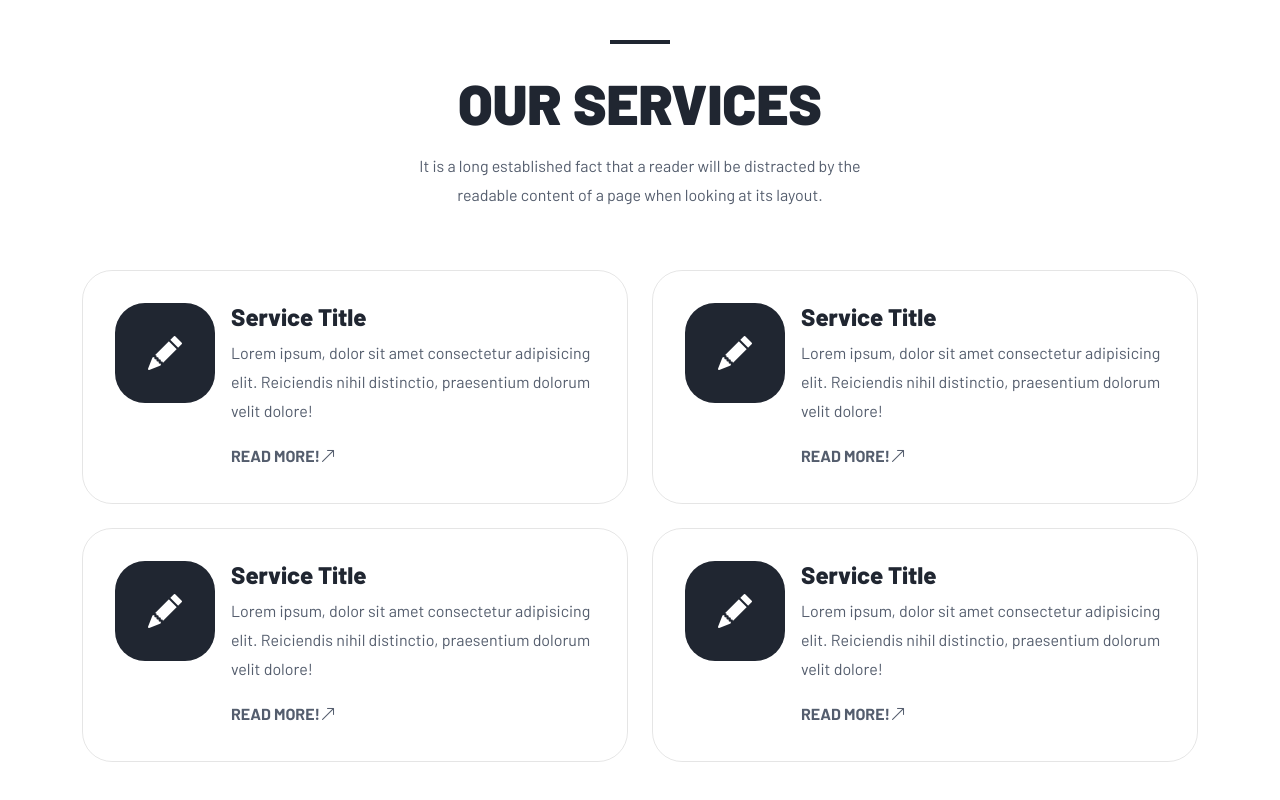
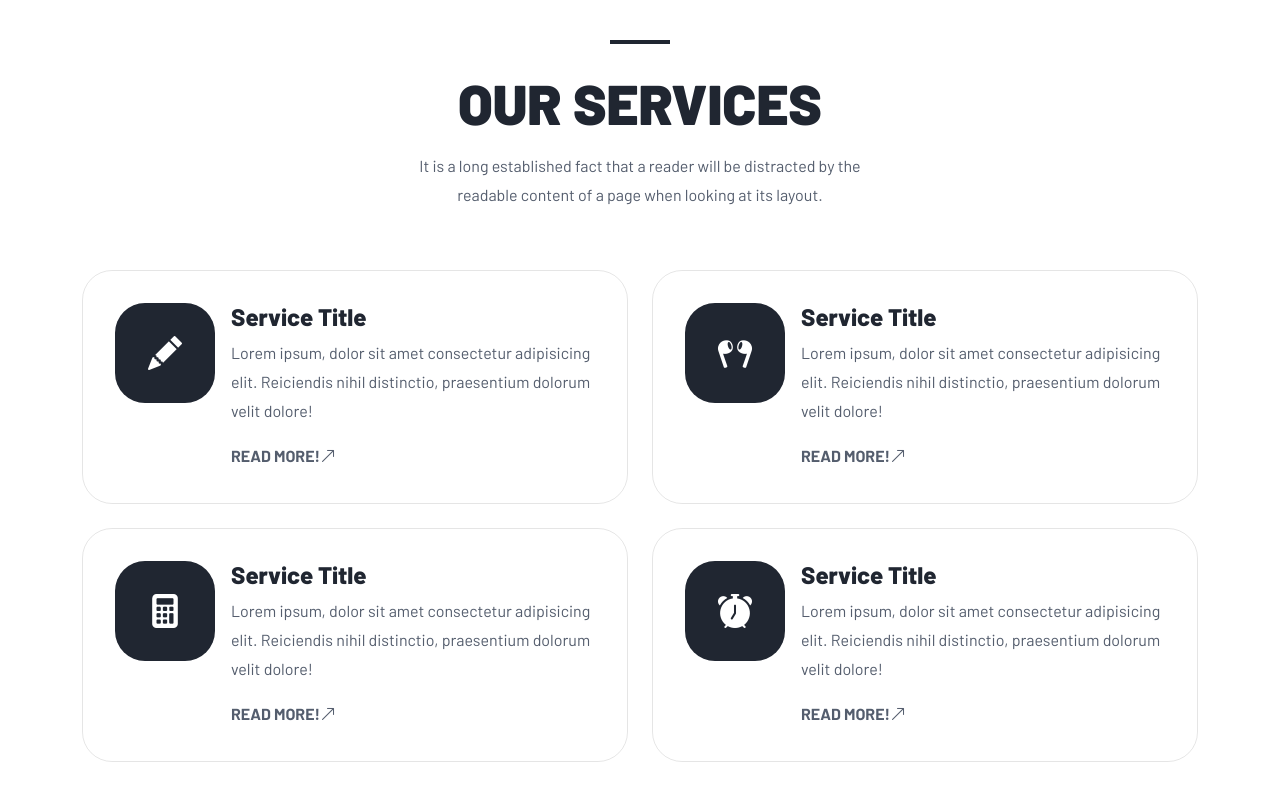
Before and after one commit to NoumanMasood846/Portfolio, a plain HTML site: page index.html in a window 1280 px wide. Shown: the part 946-1746 px from the top of the page. Drawn offline with nearby package versions, Linux system fonts and the light colour scheme.

Commit message:
Services section icons  Updated

```diff
--- a/index.html
+++ b/index.html
@@ -90,7 +90,7 @@
             <div class="col-lg-6" data-aos="fade-up" data-aos-delay="300">
                 <div class="service">
                     <div class="icon">
-                        <i class="bi bi-pencil-fill"></i>
+                        <i class="bi bi-earbuds"></i>
                     </div>
                     <div class="service-title">
                         <h4>Service Title</h4>
@@ -103,7 +103,7 @@
             <div class="col-lg-6" data-aos="fade-up" data-aos-delay="500">
                 <div class="service">
                     <div class="icon">
-                        <i class="bi bi-pencil-fill"></i>
+                        <i class="bi bi-calculator-fill"></i>
                     </div>
                     <div class="service-title">
                         <h4>Service Title</h4>
@@ -116,7 +116,7 @@
             <div class="col-lg-6" data-aos="fade-up" data-aos-delay="700">
                 <div class="service">
                     <div class="icon">
-                        <i class="bi bi-pencil-fill"></i>
+                        <i class="bi bi-alarm-fill"></i>
                     </div>
                     <div class="service-title">
                         <h4>Service Title</h4>
```
